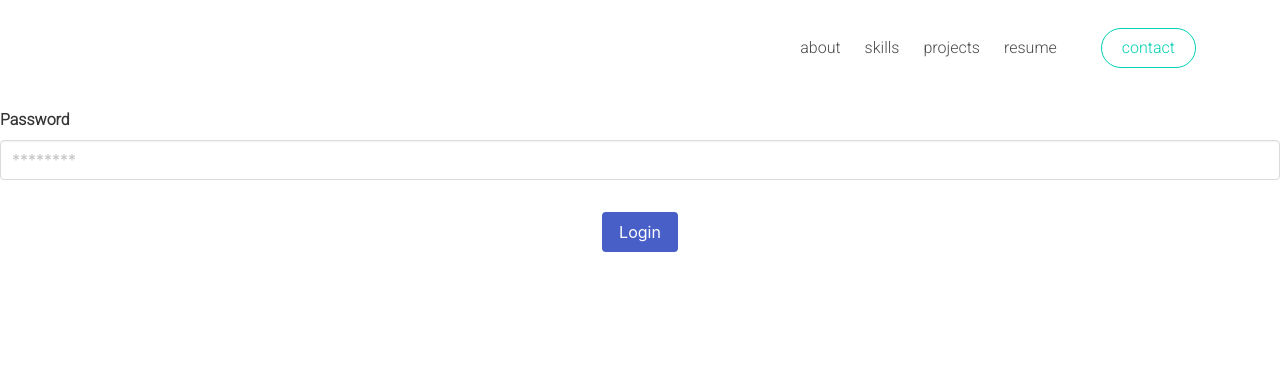
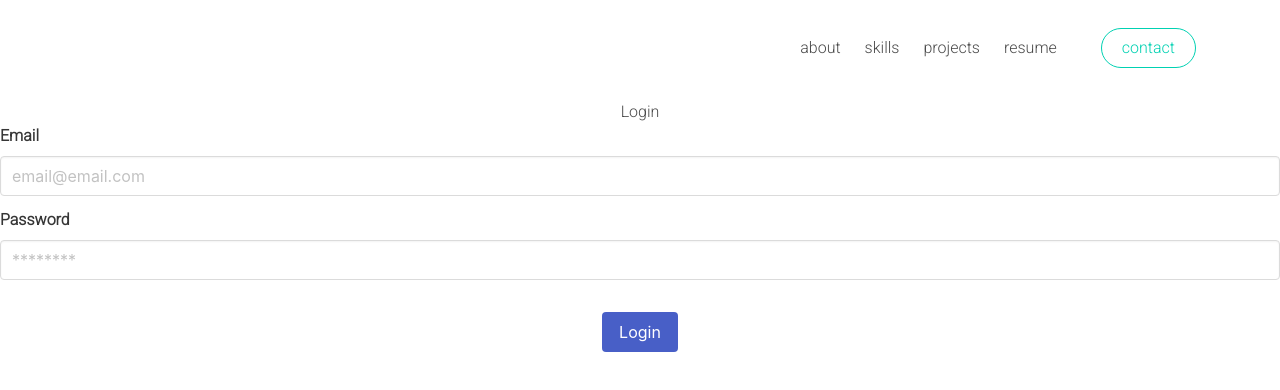
Before and after one commit to bhwong11/portfolio-front-end, a React (Create React App) app: page /login in a window 1280 px wide. Shown: the top 390 px of the page. Built offline with nearby package versions, Linux system fonts and the light colour scheme.

Commit message:
redirects now work

```diff
--- a/public/css/main.css
+++ b/public/css/main.css
@@ -17,6 +17,10 @@
   }
 #contact{
     scroll-margin-top: 96px;
+  }
+
+  .crud_page{
+    margin-top:100px;
   }
 
 .load_screen_container{
--- a/src/pages/DeleteProject.js
+++ b/src/pages/DeleteProject.js
@@ -34,7 +34,7 @@ function DeleteProject(props) {
   }
 
   return (
-    <div className='form-container'>
+    <div className='form-container crud_page'>
         {error?<div>{error}</div>:<></>}
       <h2>Are you sure you want to delete {project?(project.title):(<span>loading...</span>)}?</h2>
       <button onClick={handleCancel}>Cancel</button>
--- a/src/pages/Login.js
+++ b/src/pages/Login.js
@@ -39,7 +39,7 @@ function Login(props) {
   let isLoggin = useRecoilValue(logginState);
 
   return (
-    <div className='form-container'>
+    <div className='form-container crud_page'>
       <h2>Login</h2>
       {error? <div>{error}</div>:<></>}
       <form onSubmit={handleSubmit}>
--- a/src/pages/NewProject.js
+++ b/src/pages/NewProject.js
@@ -27,7 +27,7 @@ function NewProject(props) {
   }
 
   return (
-    <div className='form-container'>
+    <div className='form-container crud_page'>
         {error?<div>{error}</div>:<></>}
       <h2>New Project</h2>
       <form onSubmit={handleSubmit}>
--- a/src/pages/Projects.js
+++ b/src/pages/Projects.js
@@ -14,7 +14,7 @@ function Projects(){
 
     const generateProjects = ()=>{
         return projects.reverse().map(project=>{
-            return (<div>
+            return (<div className='crud_page'>
             <h3>{project.title}</h3>
             <p>{project.image}</p>
             <Link to={`/projects/${project._id}/update`} >update Project</Link>
--- a/src/pages/UpdateProject.js
+++ b/src/pages/UpdateProject.js
@@ -38,7 +38,7 @@ function UpdateProject(props) {
   }
 
   return (
-    <div className='form-container'>
+    <div className='form-container crud_page'>
         {error?<div>{error}</div>:<></>}
       <h2>Update Project</h2>
       <form onSubmit={handleSubmit}>
```
